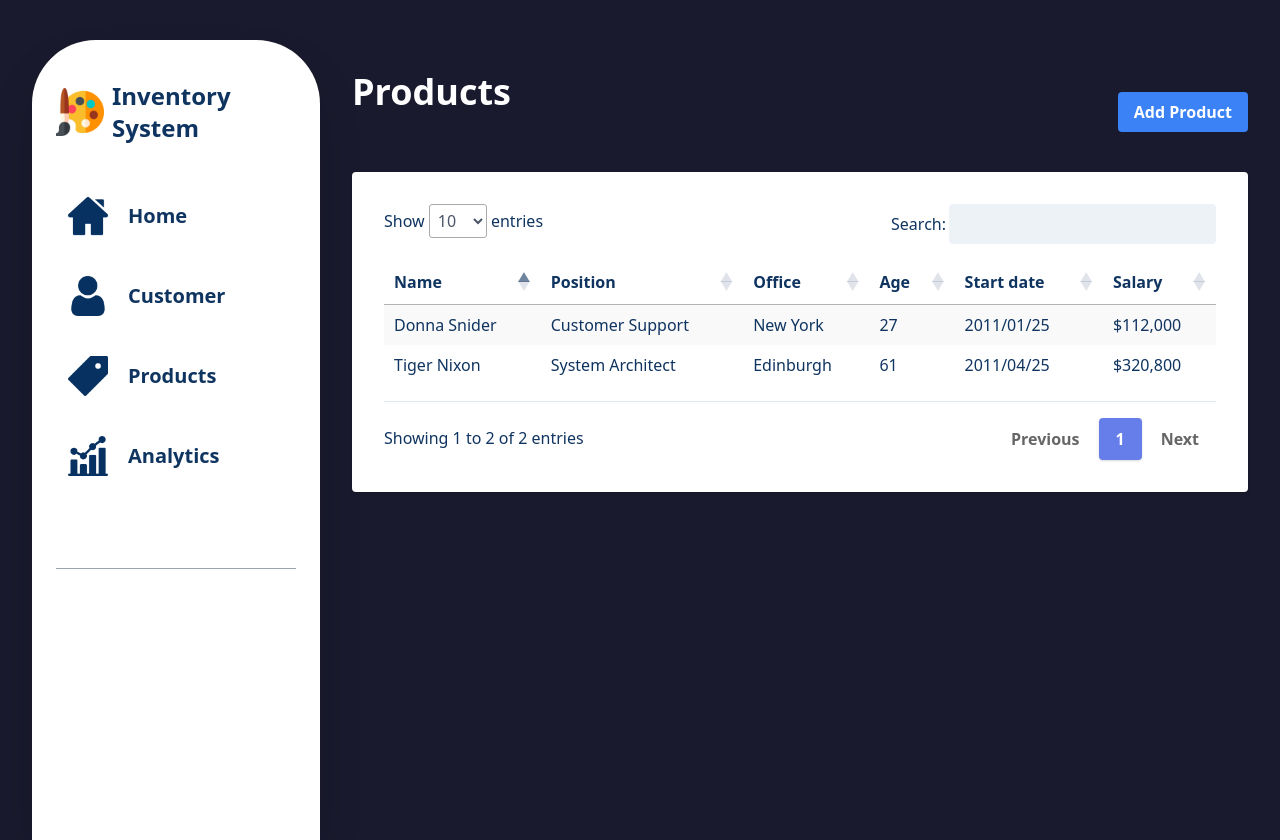
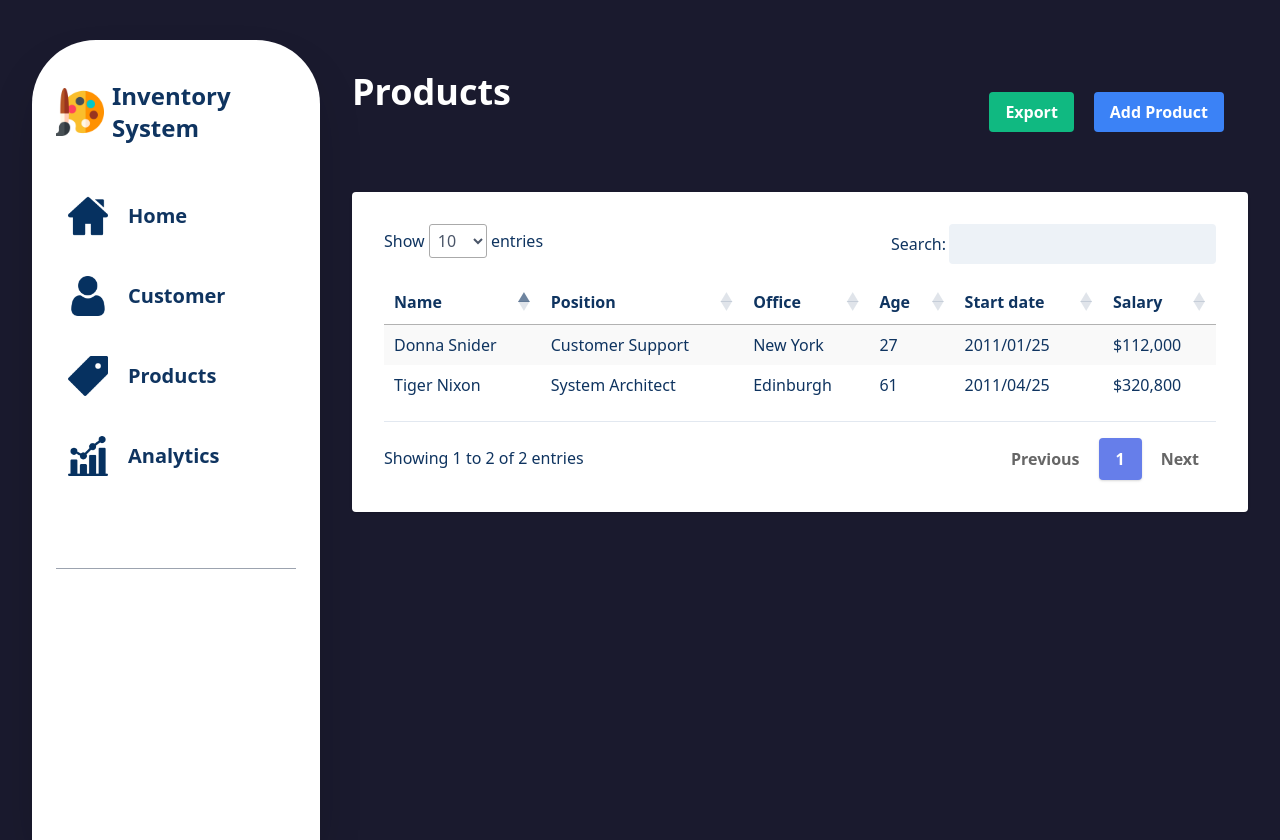
Before and after one commit to wiggle131/IM2-Project, a Django app: page /dashboard/product/ in a window 1280 px wide. Run offline with Django 3.2, Linux system fonts and the light colour scheme; some libraries are stand-ins or nearby versions.

Commit message:
Added Export button

```diff
--- a/Inventory_System/dashboard/templates/dashboard/base.html
+++ b/Inventory_System/dashboard/templates/dashboard/base.html
@@ -1,31 +1,47 @@
 {% load static %}
 <!DOCTYPE html>
 <html lang="en">
+  <head>
+    <meta charset="UTF-8" />
+    <meta name="viewport" content="width=device-width, initial-scale=1.0" />
 
-<head>
-    <meta charset="UTF-8">
-    <meta name="viewport" content="width=device-width, initial-scale=1.0">
+    <link
+      href="https://unpkg.com/tailwindcss@^1.0/dist/tailwind.min.css"
+      rel="stylesheet"
+    />
+    <link
+      href="https://cdn.datatables.net/1.10.21/css/jquery.dataTables.min.css"
+      rel="stylesheet"
+    />
+    <link
+      href="https://cdn.datatables.net/buttons/1.6.2/css/buttons.dataTables.min.css"
+      rel="stylesheet"
+    />
+    <link
+      rel="stylesheet"
+      href="//code.jquery.com/ui/1.12.1/themes/base/jquery-ui.css"
+    />
+    <link
+      rel="stylesheet"
+      type="text/css"
+      href="https://cdn.jsdelivr.net/npm/daterangepicker/daterangepicker.css"
+    />
 
-    <link href="https://unpkg.com/tailwindcss@^1.0/dist/tailwind.min.css" rel="stylesheet">
-    <link href="https://cdn.datatables.net/1.10.21/css/jquery.dataTables.min.css" rel="stylesheet">
-    <link href="https://cdn.datatables.net/buttons/1.6.2/css/buttons.dataTables.min.css" rel="stylesheet">
-    <link rel="stylesheet" href="//code.jquery.com/ui/1.12.1/themes/base/jquery-ui.css">
-
-    <link rel="stylesheet" href="{% static '/css/main.css' %}">
+    <link rel="stylesheet" href="{% static '/css/main.css' %}" />
     {% if title %}
     <title>Inventory System - {{ title }}</title>
     {% else %}
-    <title>Inventory System </title>
+    <title>Inventory System</title>
     {% endif %}
 
     <style>
       body {
-            background-color: #1A1A2E;
+        background-color: #1a1a2e;
         color: white;
       }
 
       .text-color {
-            color: #0F3460;
+        color: #0f3460;
       }
 
       .menu:hover {
--- a/Inventory_System/dashboard/templates/dashboard/product.html
+++ b/Inventory_System/dashboard/templates/dashboard/product.html
@@ -1,29 +1,40 @@
-{% extends "dashboard/base.html" %}
-{% load static %}
-{% block content %}
+{% extends "dashboard/base.html" %} {% load static %} {% block content %}
 <!--Table -->
 
 <div class="flex justify-between mb-10">
   <div>
     <h1 class="font-bold text-4xl mb-2">Products</h1>
   </div>
-    <div>
+  <div class="flex justify-between mr-6">
+    <button
+      class="bg-green-500 hover:bg-blue-700 text-white font-bold py-2 px-4 rounded m-5"
+      id="btnExport"
+    >
+      Export
+    </button>
     <form action="" method="POST">
       {% csrf_token %}
-            <button class="bg-blue-500 hover:bg-blue-700 text-white font-bold py-2 px-4 rounded mt-5">Add
-                Product</button>
+      <button
+        class="bg-blue-500 hover:bg-blue-700 text-white font-bold py-2 px-4 rounded mt-5"
+      >
+        Add Product
+      </button>
     </form>
   </div>
 </div>
 
-
-
-
 <!--Container-->
 <div class="container"></div>
 <!--Card-->
-<div id='recipients' class="p-8 mt-6 lg:mt-0 rounded shadow bg-white text-color">
-    <table id="table" class="stripe hover" style="width:100%; padding-top: 1em;  padding-bottom: 1em;">
+<div
+  id="recipients"
+  class="p-8 mt-6 lg:mt-0 rounded shadow bg-white text-color"
+>
+  <table
+    id="table"
+    class="stripe hover"
+    style="width: 100%; padding-top: 1em; padding-bottom: 1em"
+  >
     <thead>
       <tr>
         <th data-priority="1">Name</th>
@@ -53,32 +64,40 @@
         <td>$112,000</td>
       </tr>
     </tbody>
-
   </table>
 </div>
+
 <!--/Card-->
-</div>
+
 <!--/container-->
 
-
-
-
-
 <!-- jQuery -->
-<script type="text/javascript" src="https://code.jquery.com/jquery-3.5.1.js"></script>
+<script
+  type="text/javascript"
+  src="https://code.jquery.com/jquery-3.5.1.js"
+></script>
+<script src="https://cdn.jsdelivr.net/gh/linways/table-to-excel@v1.0.4/dist/tableToExcel.js"></script>
 
 <!--Datatables -->
 <script src="https://cdn.datatables.net/buttons/1.6.2/js/dataTables.buttons.min.js"></script>
 <script src="https://cdn.datatables.net/1.10.21/js/jquery.dataTables.min.js"></script>
-<script src="https://code.jquery.com/ui/1.12.1/jquery-ui.js%22%3E"></script>
+<!-- <script src="https://code.jquery.com/ui/1.12.1/jquery-ui.js%22%3E"></script> -->
 
 <script>
+  $(document).ready(function () {
+    $("#table").DataTable();
 
-    $(document).ready(function () {
-        $('#table').DataTable();
+    $("#btnExport").click(function () {
+      let table = document.getElementsByTagName("table");
+      TableToExcel.convert(table[0], {
+        // html code may contain multiple tables so here we are refering to 1st table tag
+        name: `product.xlsx`, // fileName you could use any name
+        sheet: {
+          name: "Sheet 1", // sheetName
+        },
       });
-
+    });
+  });
 </script>
 
-
 {% endblock content %}
```
Also changed, not shown: other parts of Inventory_System/dashboard/templates/dashboard/base.html (+52 -26 lines), Inventory_System/dashboard/templates/dashboard/customer.html (+21 -3 lines). Lines whose indentation alone changed are shown as unchanged.
